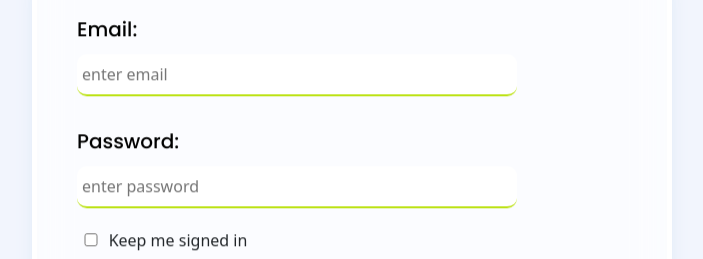
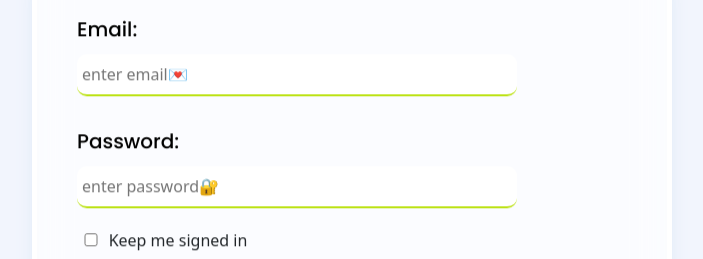
Before and after one commit to Mdsamir92/crud, a React (Create React App) app: page / in a window 1280 px wide. Shown: the part 280-539 px from the top of the page, without its empty margins (288-991 px from the left). Built offline with nearby package versions, Linux system fonts and the light colour scheme.

Commit message:
Update Login.js

```diff
--- a/src/components/login/Login.js
+++ b/src/components/login/Login.js
@@ -47,19 +47,13 @@ function LoginForm() {
     <div className='form-container '>
       <h2>Login💻</h2>
 
-{/*
-      <div className="social-icons">
-        <a href="#" ><i className="fa-brands fa-google"></i> </a>
-        <a href="#" ><i className="fa-brands fa-facebook"></i> </a>
-        <a href="#" ><i className="fa-brands fa-github"></i> </a>
-      </div> */}
 
       <form>
         <label>Email:</label> <br />
-        <input type="text" value={email} required  placeholder="enter email" onChange={(e) => setEmail(e.target.value)} />
+        <input type="text" value={email} required  placeholder="enter email💌" onChange={(e) => setEmail(e.target.value)} />
         <br />
         <label>Password:</label> <br />
-        <input type="password" value={password} required placeholder="enter password" onChange={(e) => setPassword(e.target.value)} />
+        <input type="password" value={password} required placeholder="enter password🔐" onChange={(e) => setPassword(e.target.value)} />
         <br />
         <input class="checkbox" type="checkbox" required /> Keep me signed in
         <button type="submit" onClick={handleSubmit} className='login-btn'>Login</button>
```
